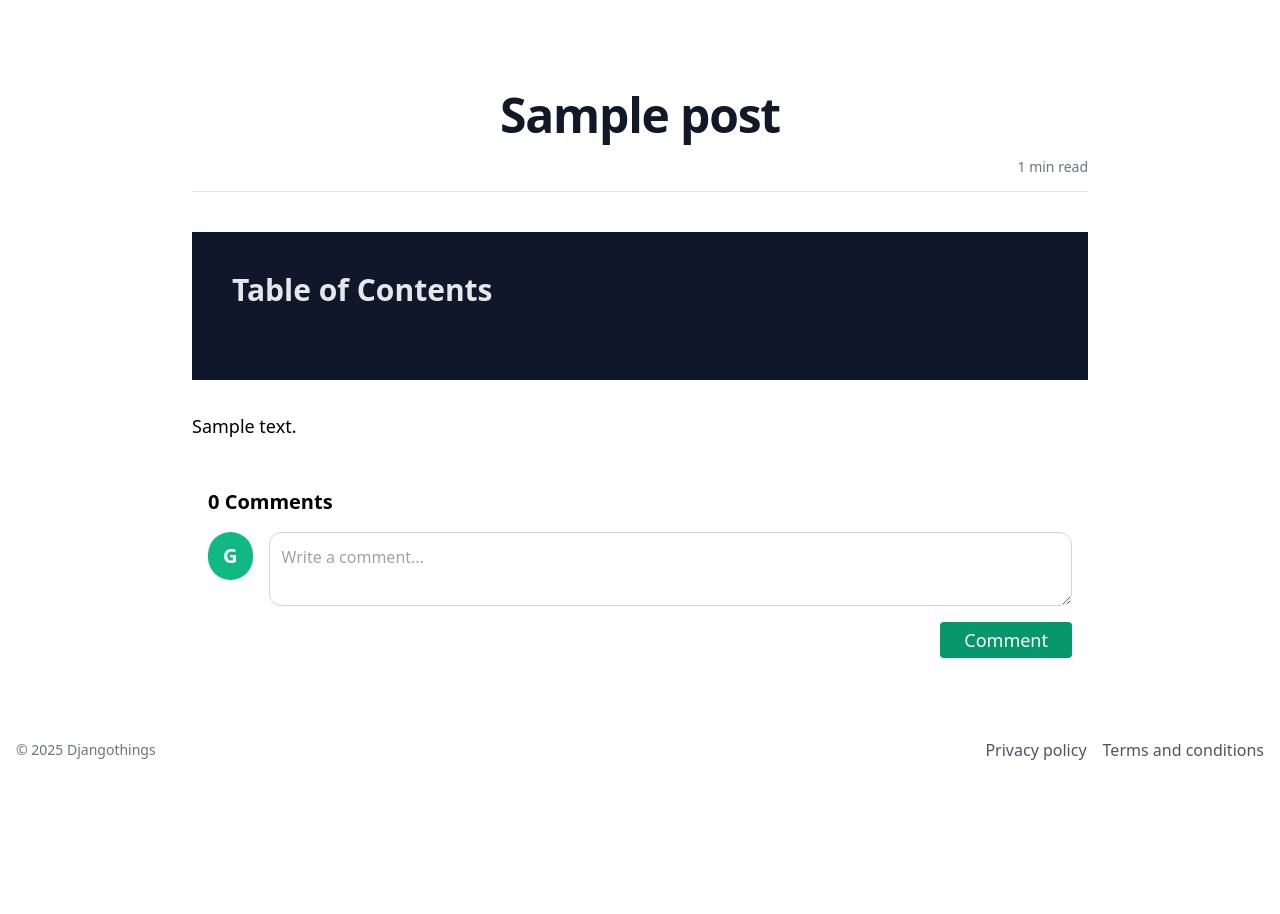
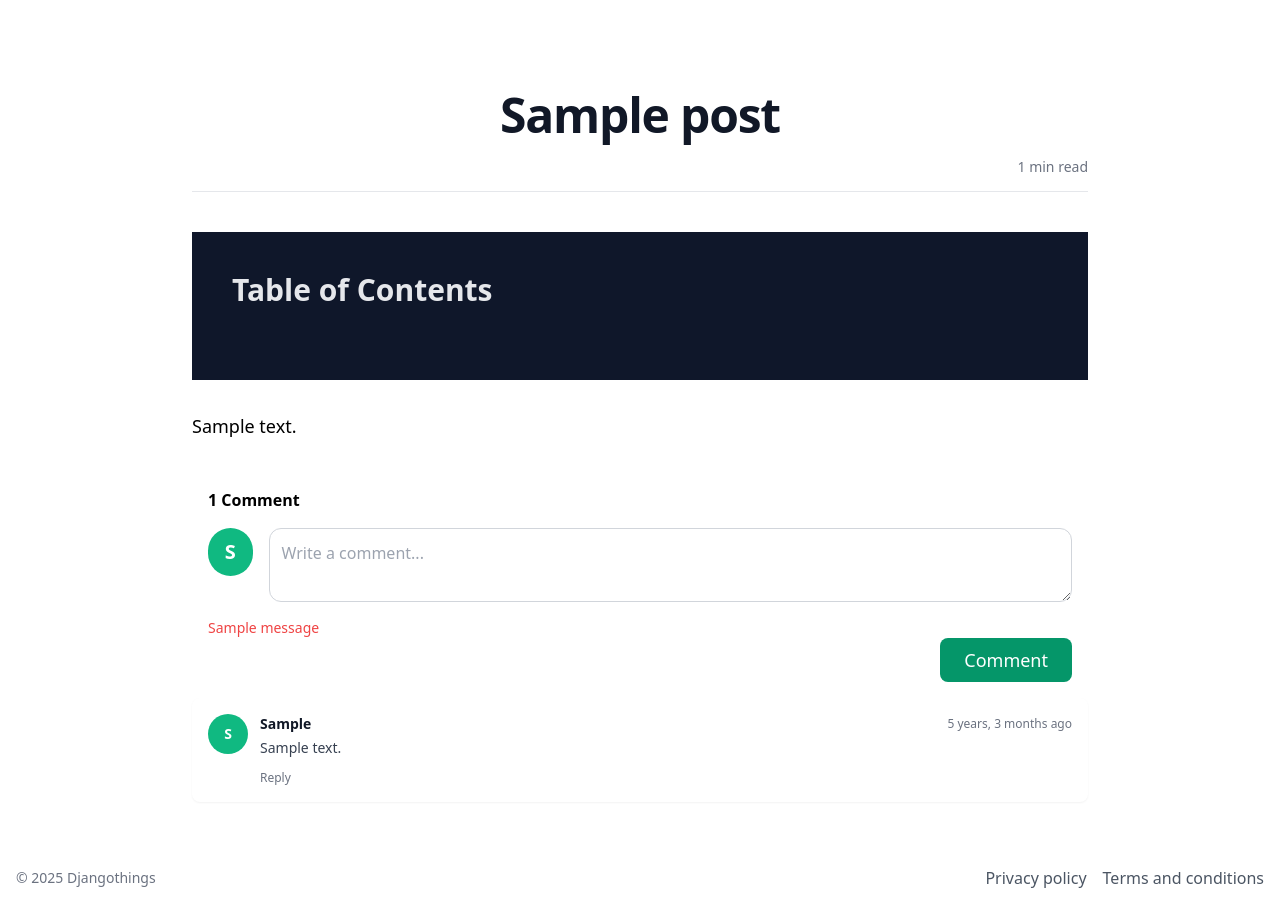
Before and after one commit to naeemahmed02/Personal-Blog, a Django app: a page that uses templates/post.html in a window 1280 px wide. Shown: the part 83-997 px from the top of the page. Before the commit the page ends 843 px from the top, so only its background shows below. Run offline with Django 5.2, Linux system fonts and the light colour scheme; a user stored in the database is signed in; tables that the repository leaves empty hold one stand-in row (values such as "Sample post"); one stand-in notice (Sample message) is shown; some libraries are stand-ins or nearby versions.

Commit message:
Add post comments section

```diff
--- a/blog/views.py
+++ b/blog/views.py
@@ -1,14 +1,32 @@
-from django.shortcuts import render, get_object_or_404
+from django.shortcuts import render, get_object_or_404, redirect
 from . models import  Post
 from utils.utils import generate_toc_and_content
 from django.db.models import Q
 from django.core.paginator import Paginator
 from django.conf import settings
+from comments.models import Comments
+from django.contrib import messages
 
 
 def single_article(request, category_slug, post_slug):
     single_post = get_object_or_404(Post, category__slug = category_slug, slug= post_slug)
     toc = generate_toc_and_content(single_post.content)
+
+    if request.method == "POST":
+        comment_content = request.POST.get('comment')
+
+        if comment_content:
+            Comments.objects.create(
+                user = request.user,
+                comment_field = comment_content,
+                post = single_post
+            )
+            return redirect(request.path)
+        else:
+            messages.error(request, "Write something in the comment section.")
+            return redirect(request.path + '#comment-section')
+
+
     context = context = {
     'single_post': single_post,
     'toc': toc['toc'],
--- a/comments/models.py
+++ b/comments/models.py
@@ -10,5 +10,9 @@ class Comments(models.Model):
     created_at = models.DateTimeField(auto_now_add=True)
     modified_at = models.DateTimeField(auto_now= True)
 
+    class Meta:
+        verbose_name = "Comment"
+        verbose_name_plural = "Comments"
+
     def __str__(self):
         return f"Comment by {self.user} on {self.post.title}"
--- a/comments/views.py
+++ b/comments/views.py
@@ -1,3 +1 @@
-from django.shortcuts import render
-
-# Create your views here.
+from django.shortcuts import render, redirect
--- a/templates/post.html
+++ b/templates/post.html
@@ -1,27 +1,41 @@
-{% extends 'base.html' %}
-
-{% block title %} {{single_post.title}} {% endblock %}
-
+{% extends 'base.html' %} {% block title %} {{single_post.title}} {% endblock %}
 {% block content %}
 <div class="content overflow-hidden bg-white dark:bg-slate-800">
-    <div class="prose dark:prose-dark max-w-3xl px-4 py-10 mx-auto sm:px-6 xl:max-w-4xl xl:px-0">
-        <div class="pb-10 space-y-1 text-center md:mt-10 border-b border-gray-200 dark:border-gray-500">
-            <h1 class="text-3xl font-extrabold mx-auto leading-9 tracking-tight text-gray-900 dark:text-gray-100 sm:text-4xl sm:leading-10 md:text-5xl md:leading-normal">
+  <div
+    class="prose dark:prose-dark max-w-3xl px-4 py-10 mx-auto sm:px-6 xl:max-w-4xl xl:px-0"
+  >
+    <div
+      class="pb-10 space-y-1 text-center md:mt-10 border-b border-gray-200 dark:border-gray-500"
+    >
+      <h1
+        class="text-3xl font-extrabold mx-auto leading-9 tracking-tight text-gray-900 dark:text-gray-100 sm:text-4xl sm:leading-10 md:text-5xl md:leading-normal"
+      >
         {{ single_post.title }}
       </h1>
-            <p class="text-sm float-right font-medium leading-6 text-gray-500 dark:text-gray-400">{{ single_post.reading_time }} min read</p>
+      <p
+        class="text-sm float-right font-medium leading-6 text-gray-500 dark:text-gray-400"
+      >
+        {{ single_post.reading_time }} min read
+      </p>
     </div>
 
     <div class="pt-10 pb-8 max-w-none leading-loose text-base">
       <!-- Table of Contents -->
       <div class="bg-slate-900 p-5 md:p-10 mb-8">
-                <h2 class="text-gray-200 text-3xl md: text-2xl font-bold">Table of Contents</h2>
+        <h2 class="text-gray-200 text-3xl md: text-2xl font-bold">
+          Table of Contents
+        </h2>
         <div class="toc-content text-gray-200">
           <div class="text-green-500">
-                        <ul class="list-disc list-inside marker:text-white mt-8 text-lg font-semibold mx-10">
+            <ul
+              class="list-disc list-inside marker:text-white mt-8 text-lg font-semibold mx-10"
+            >
               {% for item in toc %}
               <li class="py-2">
-                                <a class="underline text-emerald-500 hover:text-emerald-400" href="#{{ item.id }}">
+                <a
+                  class="underline text-emerald-500 hover:text-emerald-400"
+                  href="#{{ item.id }}"
+                >
                   {{ item.title }}
                 </a>
               </li>
@@ -39,30 +53,95 @@
     {% if request.user.is_authenticated %}
     <div class="max-w-full mx-auto p-4">
       <!-- Comment Count -->
-            <h2 class="text-xl font-semibold mb-4">0 Comments</h2>
+      {% if single_post.comments.count < 2 %}
+      <h2 class="font-semibold mb-4">
+        {{ single_post.comments.count }} Comment
+      </h2>
+      {% else %}
+      <h2 class="font-semibold mb-4">
+        {{ single_post.comments.count }} Comments
+      </h2>
+      {% endif %}
 
-            <!-- Comment Input Box -->
+      <!-- Comment Form -->
+      <form method="POST">
+        {% csrf_token %}
         <div class="flex items-start gap-4 mb-4">
-              <div class="w-12 h-12 rounded-full bg-emerald-500 text-white flex items-center justify-center text-xl font-bold">
-                G
+          <div
+            class="w-12 h-12 rounded-full bg-emerald-500 text-white flex items-center justify-center text-xl font-bold"
+          >
+            {{ request.user.first_name|default:"G"|first }}
           </div>
-              <textarea placeholder="Write a comment..." class="w-full p-3 rounded-xl border border-gray-300 focus:outline-none focus:ring-2 focus:ring-emerald-400"></textarea>
+          <textarea
+            placeholder="Write a comment..."
+            name="comment"
+            class="w-full p-3 rounded-xl border border-gray-300 focus:outline-none focus:ring-2 focus:ring-emerald-400"
+          ></textarea>
         </div>
+        {% if messages %}
+        {% for message in messages %}
+        <div id="comment-section" class="text-red-500 text-sm">{{ message }}</div>
+        {% endfor %}
+        {% endif %}
         <div class="flex justify-end">
-                <a href="{% url 'projects' %}" class="inline-flex text-white bg-emerald-600 border-0 py-1 px-6 focus:outline-none hover:bg-emerald-700 rounded text-lg">
+          <button
+            type="submit"
+            class="inline-flex items-center text-white bg-emerald-600 border-0 py-2 px-6 rounded-lg hover:bg-emerald-700 transition-colors text-lg"
+          >
             Comment
-                </a>
+          </button>
         </div>
+      </form>
     </div>
     {% else %}
     <div class="text-center mt-6 mb-6">
-            <a href="{% url 'login' %}" class="text-emerald-500 hover:text-emerald-400 font-semibold text-lg py-4">Load Comments</a>
+      <a
+        href="{% url 'login' %}"
+        class="text-emerald-500 hover:text-emerald-400 font-semibold text-lg py-4"
+        >Load Comments</a
+      >
     </div>
+    {% endif %} {% for comment in single_post.comments.all %}
+
+    <div class="max-w-full p-4 bg-white rounded-lg shadow-sm">
+      <div class="flex items-start space-x-3">
+        <!-- User avatar -->
+        <div class="flex-shrink-0 w-10 h-10 bg-emerald-500 rounded-full flex items-center justify-center text-sm font-bold text-white">
+            {{ comment.user.first_name|first }}
+          </div>
+
+
+        <!-- Comment content -->
+        <div class="flex-1 min-w-0">
+          <!-- Username and timestamp -->
+          <div class="flex items-center justify-between">
+            <p class="text-sm font-semibold text-gray-900">
+              {{ comment.user.first_name }}
+            </p>
+            <span class="text-xs text-gray-500"
+              >{{ comment.created_at|timesince }} ago</span
+            >
+          </div>
+
+          <!-- Comment text -->
+          <p class="mt-1 text-sm text-gray-700">
+            {{ comment.comment_field|striptags }}
+          </p>
+
+          <!-- Action buttons -->
+          <div class="flex items-center mt-3 space-x-4 text-xs text-gray-500">
+            {% if request.user_is_authenticated %}
+            <!-- Edit Button -->
+            <button class="hover:text-gray-700">Edit</button>
             {% endif %}
-
+            <!-- Reply Button -->
+            <button class="hover:text-gray-700">Reply</button>
+          </div>
+        </div>
+      </div>
+    </div>
+    {% endfor %}
   </div>
 </div>
 
-{% endblock %}
-{% block footer %}
-{% endblock %}
+{% endblock %} {% block footer %} {% endblock %}
```
Also changed, not shown: comments/admin.py (+10 -1 lines). Lines whose indentation alone changed are shown as unchanged.
